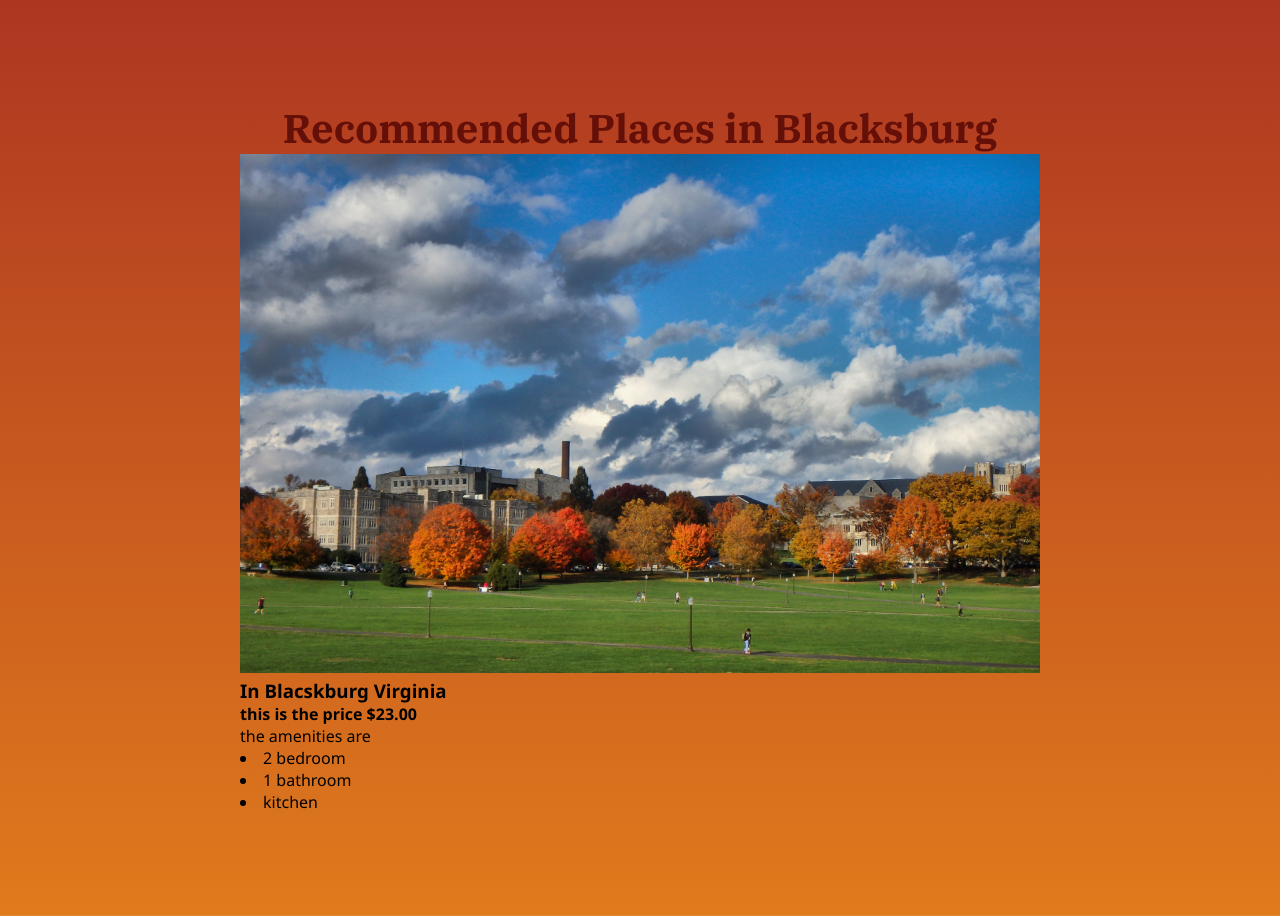
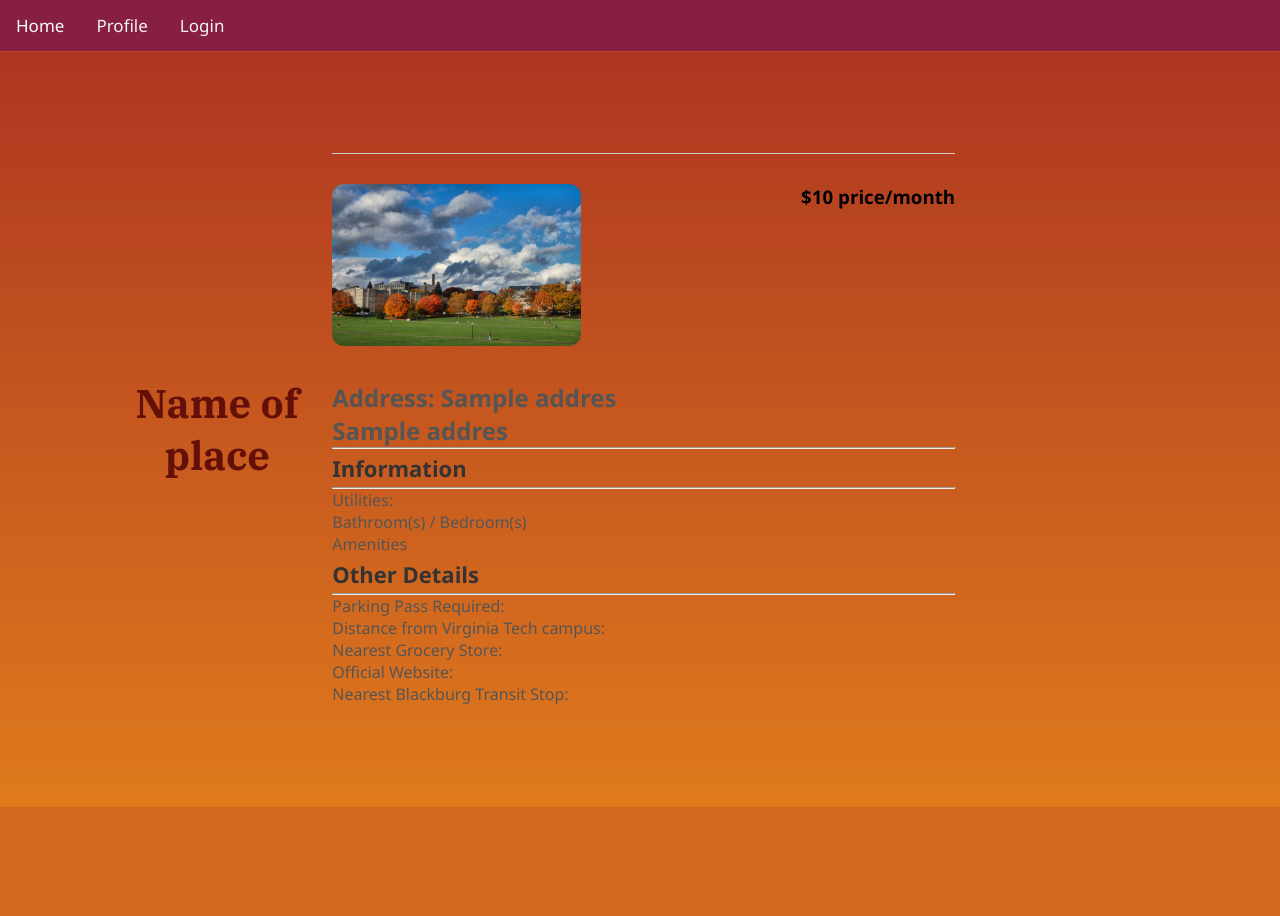
Before and after one commit to dtahero/hokieWayHome, a Flask app: page /1 in a window 1280 px wide. After the commit the page ends 807 px from the top, so only its background shows below. Run offline with Flask 3, Linux system fonts and the light colour scheme; a database or web service that is not in the repository returns one stand-in record (values such as "Sample title"); some libraries are stand-ins or nearby versions.

Commit message:
updated listing display formatting and titles for variables
Co-authored-by: icyflowers <icyflowers@users.noreply.github.com>
Co-authored-by: Lihi Ancikovsky <lihia@vt.edu>

```diff
--- a/flask-html-app/templates/listingdisplay.html
+++ b/flask-html-app/templates/listingdisplay.html
@@ -12,19 +12,104 @@
 <link rel="preconnect" href="https://fonts.gstatic.com" crossorigin>
 <link href="https://fonts.googleapis.com/css2?family=IBM+Plex+Serif:ital,wght@0,100;0,200;0,300;0,400;0,500;0,600;0,700;1,100;1,200;1,300;1,400;1,500;1,600;1,700&display=swap" rel="stylesheet">
 
+<link rel="preconnect" href="https://fonts.googleapis.com">
+<link rel="preconnect" href="https://fonts.gstatic.com" crossorigin>
+<link href="https://fonts.googleapis.com/css2?family=DM+Serif+Display:ital@0;1&display=swap" rel="stylesheet">
+<meta charset="UTF-8">
+<meta name="viewport" content="width=device-width, initial-scale=1.0">
+
+<link rel="preconnect" href="https://fonts.googleapis.com">
+<link rel="preconnect" href="https://fonts.gstatic.com" crossorigin>
+<link href="https://fonts.googleapis.com/css2?family=Poppins:ital,wght@0,100;0,200;0,300;0,400;0,500;0,600;0,700;0,800;0,900;1,100;1,200;1,300;1,400;1,500;1,600;1,700;1,800;1,900&display=swap" rel="stylesheet">
+<title>Print List Items</title>
+
+
 <style>
+
 *{
     font-family: 'Segoe UI', Tahoma, Geneva, Verdana, sans-serif;
 }
+/* Add a background color to the top navigation */
+.topnav {
+  background-color: rgb(134, 31, 65);
+  overflow: hidden;
+}
+
+/* Style the links inside the navigation bar */
+.topnav a {
+  float: left;
+  color: #f2f2f2;
+  text-align: center;
+  padding: 14px 16px;
+  text-decoration: none;
+  font-size: 17px;
+}
+
+/* Change the color of links on hover */
+.topnav a:hover {
+  background-color: rgb(134, 31, 65);
+  color: rgb(255, 255, 255);
+}
+
+/* Add a color to the active/current link */
+.topnav a.active {
+  background-color: rgb(134, 31, 65);
+  color: rgb(252, 252, 252);
+}
+
+.nav{
+  background-color: rgb(174, 69, 69);
+}
 .list-container{
-    margin-top: 40px;
+    margin-top: 50px;
     display: flex;
     flex-wrap: wrap;
     justify-content: space-between;
 }
 .left-col{
-    flex-basis: ;
+    flex-basis: 70%;
 }
+.right-col{
+    flex-basis: 25%;
+}
+.left-col h1{
+    color:#333;
+    font-weight: 600 ;
+    margin-bottom: 30px;
+}
+.house{
+    display: flex;
+    justify-content: space-between;
+    flex-wrap: wrap;
+    padding: 30px 0;
+    border-top: 1px solid #ccc;
+}
+.house-img{
+    flex-basis: 40%;
+    float: left;
+}
+.house-info{
+    flex-basis: 58%;
+    color:#555;
+}
+.house-img img{
+    width: 100%;
+    border-radius: 12px;
+}
+.house-info h3{
+    font-weight:600;
+    color: #333;
+    font-size: 22px;
+    margin: 4px 0;
+}
+.house-price{
+    text-align: right;
+}
+
+
+
+
+
 
 </style>
 
@@ -32,23 +117,69 @@
 <body>
 <!--this is adding the navigation bar back at the top-->
 
+<div class="topnav">
+    <a class="active" href="#home">Home</a>
+    <a href="#profile">Profile</a>
+    <a href="#about">Login</a>
+    </h2>
+  </div>
 
   <div class="list container">
+    <h1>Name of place</h1>
     <div class="left-col">
-        <h1>Recommended Places in Blacksburg</h1>
+
         <div class="house">
-            <img src="static/images/main_image.png">
+            <div class="house-img">
+                <img src="static/images/main_image.png">
+            </div>
+            <h3><strong>${{listing.price}}</strong> price/month</strong></h3>
         </div>
-        <div class="house-information">
-            <h3> In Blacskburg Virginia</h3>
-            <h4> this is the price $23.00</h4>
-            <p>the amenities are </p>
-            <li>2 bedroom</li>
-            <li>1 bathroom</li>
-            <li>kitchen</li>
-        </div>
+        <div class="house-info">
+            <h2> Address: {{listing.address[0]}} <br> {{listing.address[1]}}</h2>
+            <hr>
+            <h3> <strong>Information</strong> </h3>
+            <hr>
+            <p>Utilities:</p>
+            <p>Bathroom(s) / Bedroom(s)</p>
+            <div class="house-price">
 
+            </div>
 
+            <p>Amenities</p>
+
+  <!--
+//<div id="list-container"></div>
+    <script>
+                // List of items
+                const items = ['Item 1', 'Item 2', 'Item 3', 'Item 4'];
+
+                // Get the container element
+                const container = document.getElementById('list-container');
+
+                // Loop through the items and create a new line for each
+                items.forEach(item => {
+                    // Create a new <div> element for each item
+                    const itemElement = document.createElement('div');
+                    itemElement.textContent = item; // Set the text content
+
+                    // Optionally, add some styling
+                    itemElement.style.margin = '10px 0';
+
+                    // Append the new element to the container
+                    container.appendChild(itemElement);
+                });
+            </script>
+-->
+<h3> <strong>Other Details</strong></h3>
+<hr>
+<p>Parking Pass Required:</p>
+<p>Distance from Virginia Tech campus:</p>
+<p>Nearest Grocery Store:</p>
+<p>Official Website:</p>
+<p>Nearest Blackburg Transit Stop:</p>
+
+    </div>
+</div>
 
 
     <div class="right-col"></div>
```
